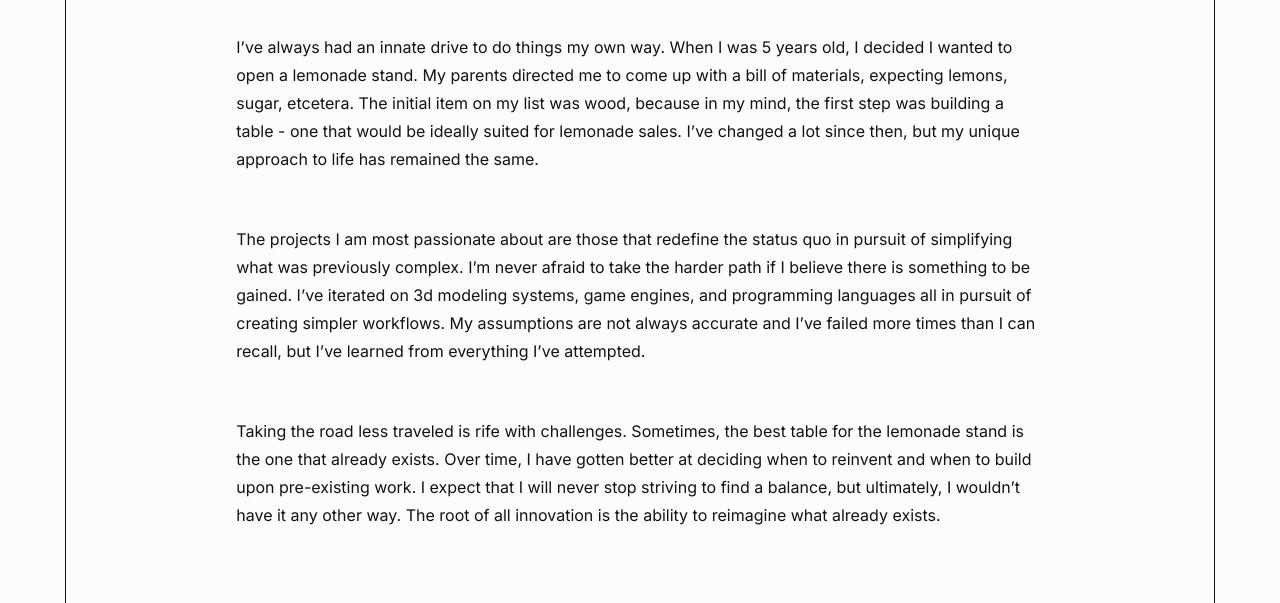
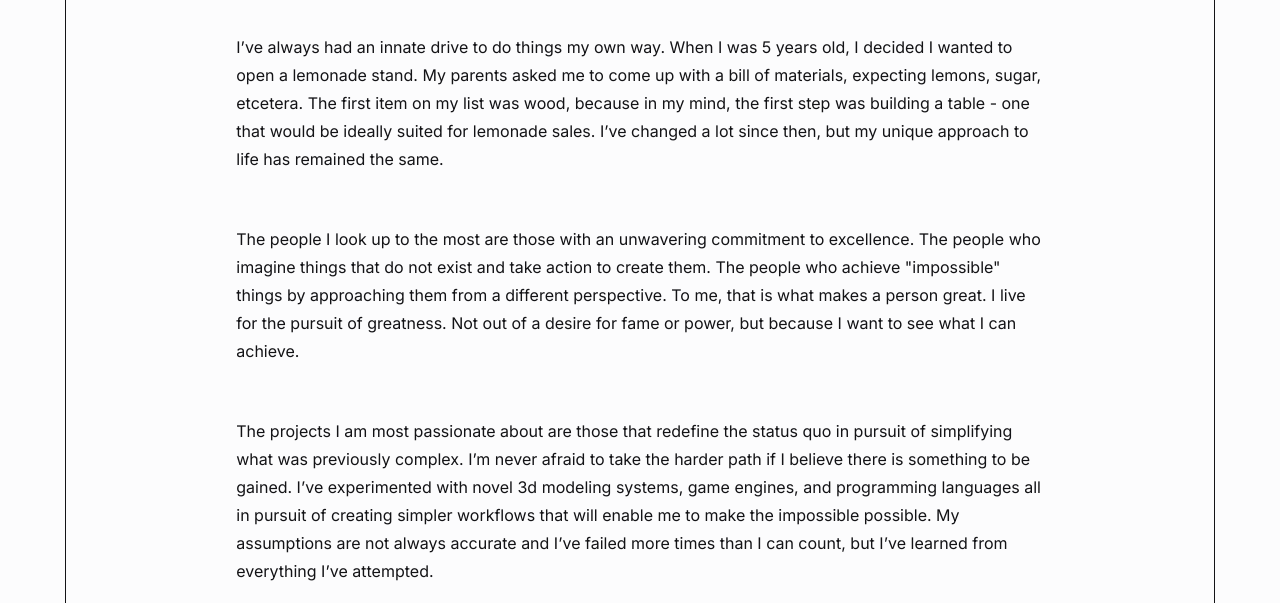
Before and after one commit to eswaidner/portfolio-website, a plain HTML site: page personal.html in a window 1280 px wide. Shown: the part 154-757 px from the top of the page. Drawn offline with Linux system fonts and the light colour scheme.

Commit message:
personal statement revision

```diff
--- a/personal.html
+++ b/personal.html
@@ -15,31 +15,42 @@
             <p>
                 I’ve always had an innate drive to do things my own way. When I
                 was 5 years old, I decided I wanted to open a lemonade stand. My
-                parents directed me to come up with a bill of materials,
-                expecting lemons, sugar, etcetera. The initial item on my list
-                was wood, because in my mind, the first step was building a
-                table - one that would be ideally suited for lemonade sales.
-                I’ve changed a lot since then, but my unique approach to life
-                has remained the same.
+                parents asked me to come up with a bill of materials, expecting
+                lemons, sugar, etcetera. The first item on my list was wood,
+                because in my mind, the first step was building a table - one
+                that would be ideally suited for lemonade sales. I’ve changed a
+                lot since then, but my unique approach to life has remained the
+                same.
+            </p>
+            <p>
+                The people I look up to the most are those with an unwavering
+                commitment to excellence. The people who imagine things that do
+                not exist and take action to create them. The people who achieve
+                "impossible" things by approaching them from a different
+                perspective. To me, that is what makes a person great. I live
+                for the pursuit of greatness. Not out of a desire for fame or
+                power, but because I want to see what I can achieve.
             </p>
             <p>
                 The projects I am most passionate about are those that redefine
                 the status quo in pursuit of simplifying what was previously
                 complex. I’m never afraid to take the harder path if I believe
-                there is something to be gained. I’ve iterated on 3d modeling
-                systems, game engines, and programming languages all in pursuit
-                of creating simpler workflows. My assumptions are not always
-                accurate and I’ve failed more times than I can recall, but I’ve
+                there is something to be gained. I’ve experimented with novel 3d
+                modeling systems, game engines, and programming languages all in
+                pursuit of creating simpler workflows that will enable me to
+                make the impossible possible. My assumptions are not always
+                accurate and I’ve failed more times than I can count, but I’ve
                 learned from everything I’ve attempted.
             </p>
             <p>
-                Taking the road less traveled is rife with challenges.
+                Taking the road less traveled is rife with challenges. To
+                innovate is to experiment, and experiments often fail.
                 Sometimes, the best table for the lemonade stand is the one that
                 already exists. Over time, I have gotten better at deciding when
                 to reinvent and when to build upon pre-existing work. I expect
                 that I will never stop striving to find a balance, but
                 ultimately, I wouldn’t have it any other way. The root of all
-                innovation is the ability to reimagine what already exists.
+                innovation is the willingness to question what already exists.
             </p>
         </div>
         <page-footer></page-footer>
```
Also changed, not shown: experience.html (+2 -5 lines), innovation.html (+2 -2 lines), 1 other file.
